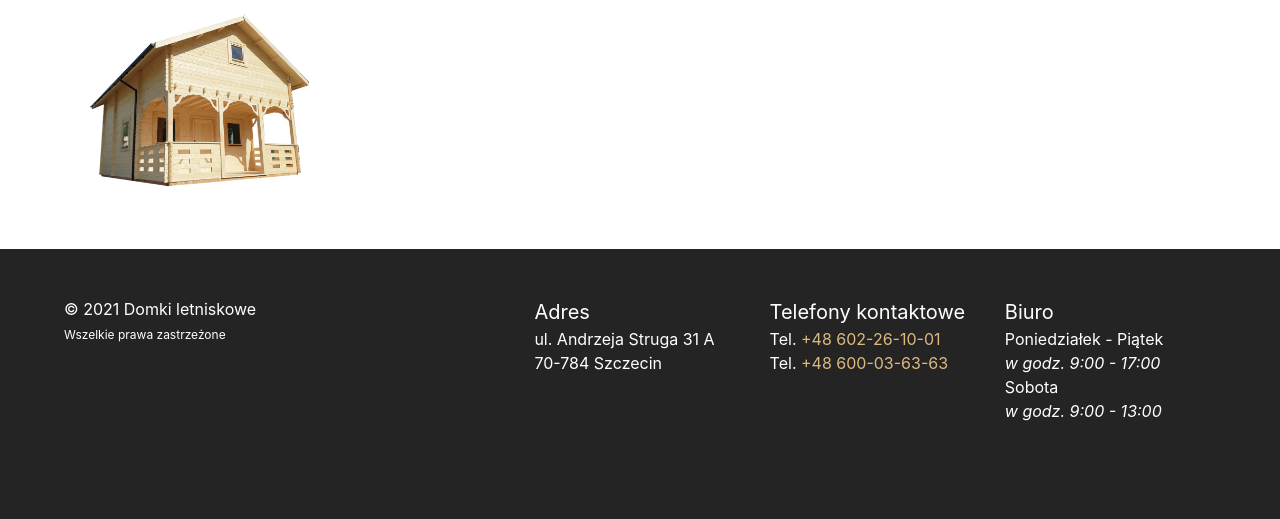
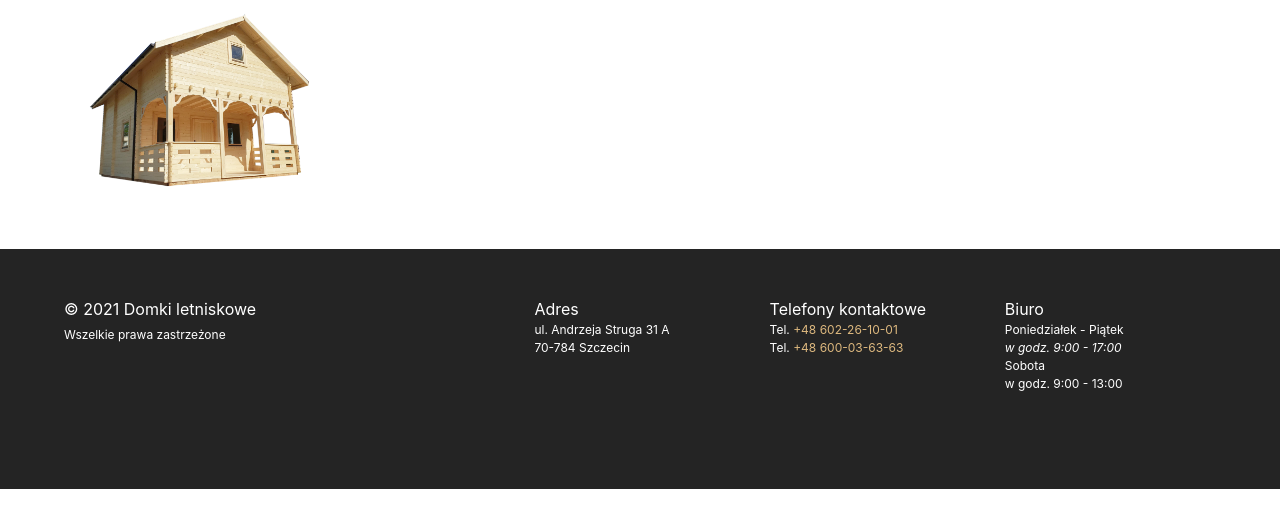
Before and after one commit to Patryk-Kowalczyk/Domki, a Django app: page /about/ in a window 1280 px wide. Shown: the part 1262-1781 px from the top of the page. After the commit the page ends 1751 px from the top, so only its background shows below. Run offline with Django 3.2, Linux system fonts and the light colour scheme; some libraries are stand-ins or nearby versions.

Commit message:
Styling footer

```diff
--- a/templates/base.html
+++ b/templates/base.html
@@ -68,21 +68,21 @@
                 <div class="column is-two-fifths">© 2021 Domki letniskowe <br> <span class="is-size-7">Wszelkie prawa zastrzeżone</span></div>
                 <div class="column columns">
                     <div class="column">
-                        <h3 class="is-size-5 is-bold has-text-white">Adres</h3>
-                        <p>ul. Andrzeja Struga 31 A</p>
-                        <p>70-784 Szczecin</p>
+                        <h3 class="is-size-6 is-bold has-text-white">Adres</h3>
+                        <p class="is-size-7">ul. Andrzeja Struga 31 A</p>
+                        <p class="is-size-7">70-784 Szczecin</p>
                     </div>
                     <div class="column">
-                        <h3 class="is-size-5 is-bold has-text-white">Telefony kontaktowe</h3>
-                        <p>Tel. <a href="tel: +48 602-26-10-01">+48 602-26-10-01</a></p>
-                        <p>Tel. <a href="tel: +48 600-03-63-63">+48 600-03-63-63</a></p>
+                        <h3 class="is-size-6 is-bold has-text-white">Telefony kontaktowe</h3>
+                        <p class="is-size-7">Tel. <a href="tel: +48 602-26-10-01">+48 602-26-10-01</a></p>
+                        <p class="is-size-7">Tel. <a href="tel: +48 600-03-63-63">+48 600-03-63-63</a></p>
                     </div>
                     <div class="column">
-                        <h3 class="is-size-5 is-bold has-text-white">Biuro</h3>
-                        <p class="is-size-6">Poniedziałek - Piątek</p>
-                        <p class="is-italic">w godz. 9:00 - 17:00</p>
-                        <p class="is-size-6">Sobota</p>
-                        <p class="is-italic">w godz. 9:00 - 13:00</p>
+                        <h3 class="is-size-6 is-bold has-text-white">Biuro</h3>
+                        <p class="is-size-7">Poniedziałek - Piątek</p>
+                        <p class="is-italic is-size-7">w godz. 9:00 - 17:00</p>
+                        <p class="is-size-7">Sobota</p>
+                        <p class="is-size-7">w godz. 9:00 - 13:00</p>
                     </div>
                 </div>
             </div>
```
